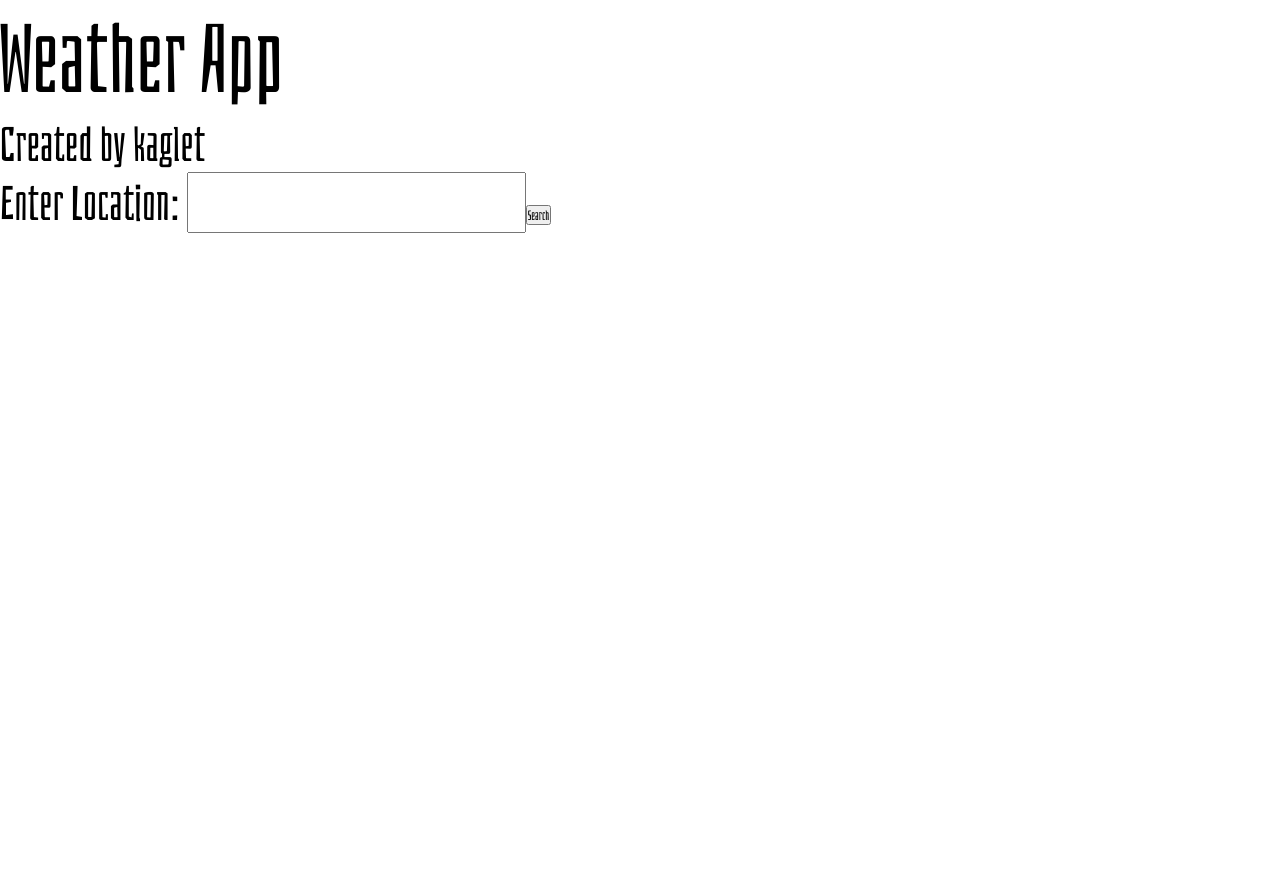
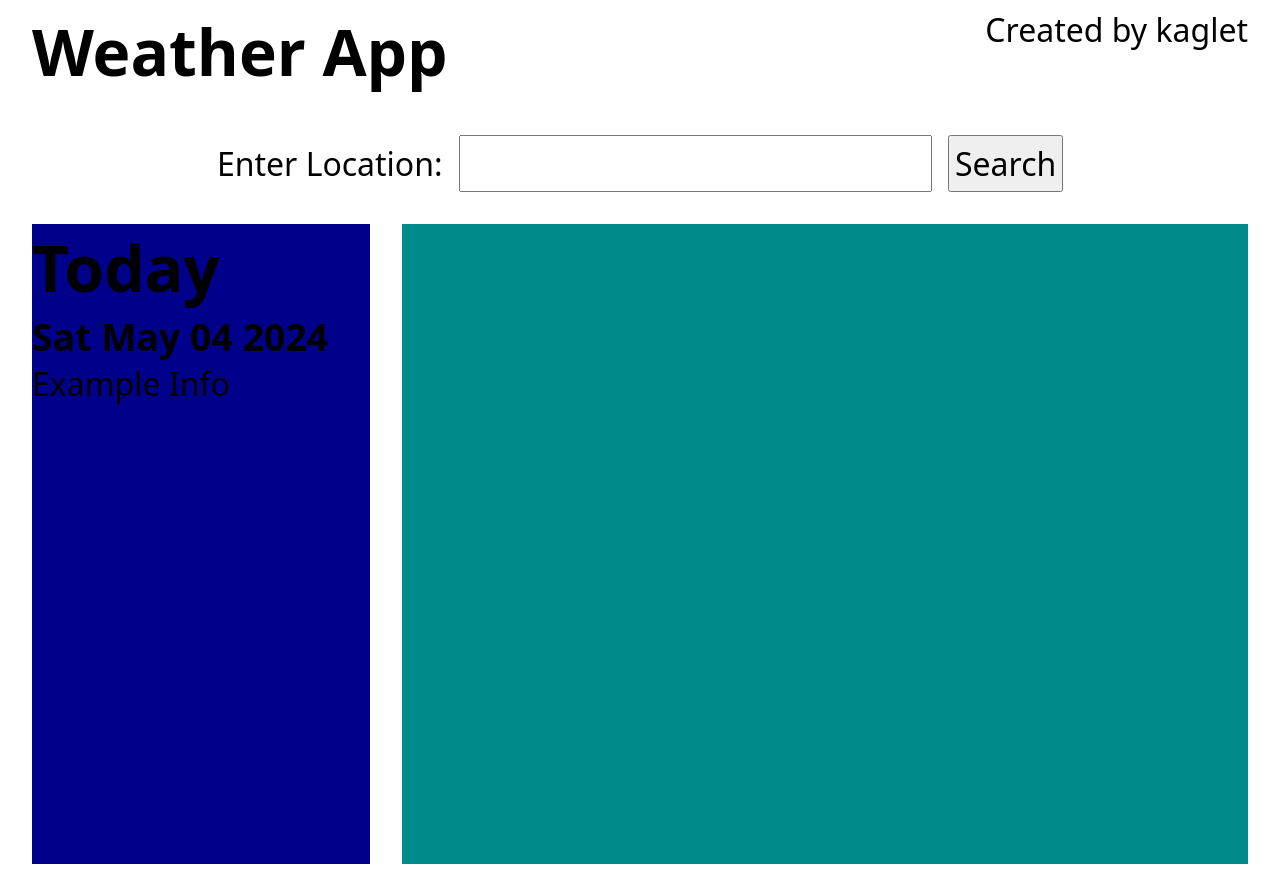
Before and after one commit to kaglet/weather_app, a website built with webpack: page src/index.html in a window 1280 px wide. Before the commit the page ends 800 px from the top, so only its background shows below. Built offline with nearby package versions, Linux system fonts and the light colour scheme.

Commit message:
Style initial UI layout before load in of weather data

```diff
--- a/src/styles.css
+++ b/src/styles.css
@@ -13,24 +13,69 @@
   box-sizing: border-box;
   margin: 0;
   padding: 0;
-  font-family: var(--main-font-family);
 }
 
 :root {
-  --main-font-family: bahianita, system-ui, "Segoe UI", Roboto, Helvetica, Arial,
+  --main-font-family: system-ui, "Segoe UI", Roboto, Helvetica, Arial,
     sans-serif, "Apple Color Emoji", "Segoe UI Emoji", "Segoe UI Symbol";
+    font-family: var(--main-font-family);
+  --weather-card-height: 40rem;
+}
+
+h1, h2 {
+  font-size: 4rem;
+}
+
+section, div, p {
+  font-size: 2rem;
 }
 
 body {
-  font-family: var(--main-font-family);
-  font-size: 3rem;
   min-height: 100vh;
+  padding: 0.5rem 2rem;
+  display: flex;
+  flex-direction: column;
+  gap: 2.5rem;
 }
 
-input {
-  font-size: inherit;
+input, button {
+  font: inherit;
 }
 
-.test {
-    color: red;
+header {
+  display: flex;
+  justify-content: space-between;
 }
+
+.current.weather.card, .future.weather.card {
+  min-height: var(--weather-card-height);
+}
+
+.current.weather.card {
+  background-color: darkblue;
+}
+
+.future.weather.card {
+  background-color: darkcyan;
+}
+
+section.main {
+  display: grid;
+  grid-template: auto 1fr / 2fr 5fr;
+  gap: 2rem;
+}
+
+form {
+  grid-column: 1 / span 2;
+}
+
+form > div {
+  display: flex;
+  justify-content: center;
+  align-items: center;
+  gap: 1rem;
+}
+
+button, input[type="search"] {
+  padding: 0.3rem;
+}
--- a/src/ui_components/main_section/current_weather_display/current_weather_display.js
+++ b/src/ui_components/main_section/current_weather_display/current_weather_display.js
@@ -13,11 +13,13 @@ function createMoreDetailsCard() {
 }
 
 function createCurrWeatherCard() {
-  let currWeatherCard = document.createElement("div");
+  let currWeatherCard = document.createElement("section");
   let todayTitle = document.createElement("h2");
   let todayDate = document.createElement("h3");
   let moreInfo = createMoreDetailsCard();
   let weatherSummary = createWeatherSummaryCard();
+
+  currWeatherCard.classList.add("current", "weather", "card");
 
   todayTitle.textContent = "Today";
   let today = new Date();
--- a/src/ui_components/main_section/future_forecast_display/future_forecast_display.js
+++ b/src/ui_components/main_section/future_forecast_display/future_forecast_display.js
@@ -1,2 +1,11 @@
 // Pass in an array length of objects and based off it construct display so it is not static but very reusable
 // Single component is constructed then an array of them of an arbitrary number as a method
+
+function createFutureForecastDisplay() {
+  let display = document.createElement("section");
+  display.classList.add("future", "weather", "card");
+
+  return display;
+}
+
+export default createFutureForecastDisplay;
--- a/src/ui_components/main_section/main_section.js
+++ b/src/ui_components/main_section/main_section.js
@@ -1,8 +1,15 @@
+import createCurrWeatherCard from "./current_weather_display/current_weather_display";
+import createFutureForecastDisplay from "./future_forecast_display/future_forecast_display";
 import { createInputForm } from "./input_form/input_form";
 
 function createMainSection() {
-  let mainSection = document.createElement("div");
-  mainSection.append(createInputForm());
+  let mainSection = document.createElement("section");
+  mainSection.classList.add("main");
+  mainSection.append(
+    createInputForm(),
+    createCurrWeatherCard(),
+    createFutureForecastDisplay()
+  );
 
   return mainSection;
 }
```
